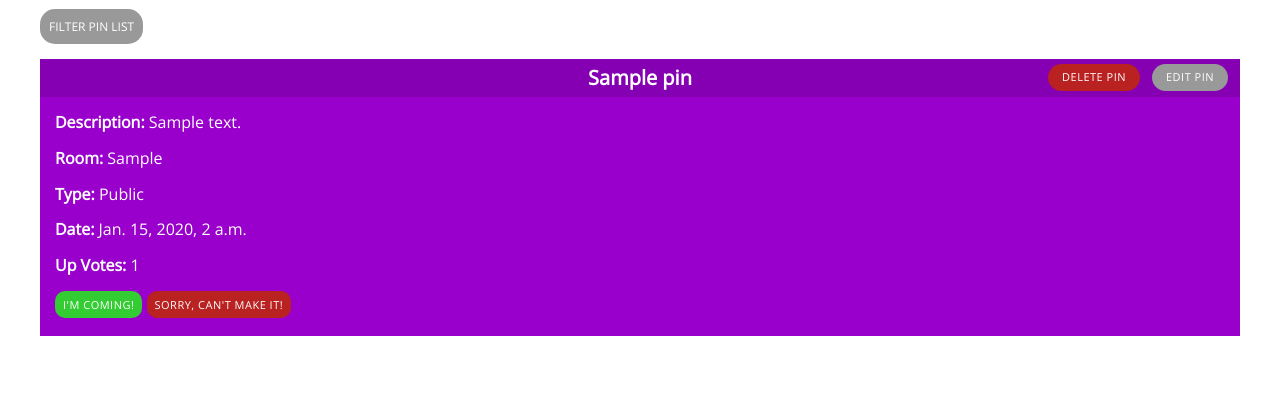
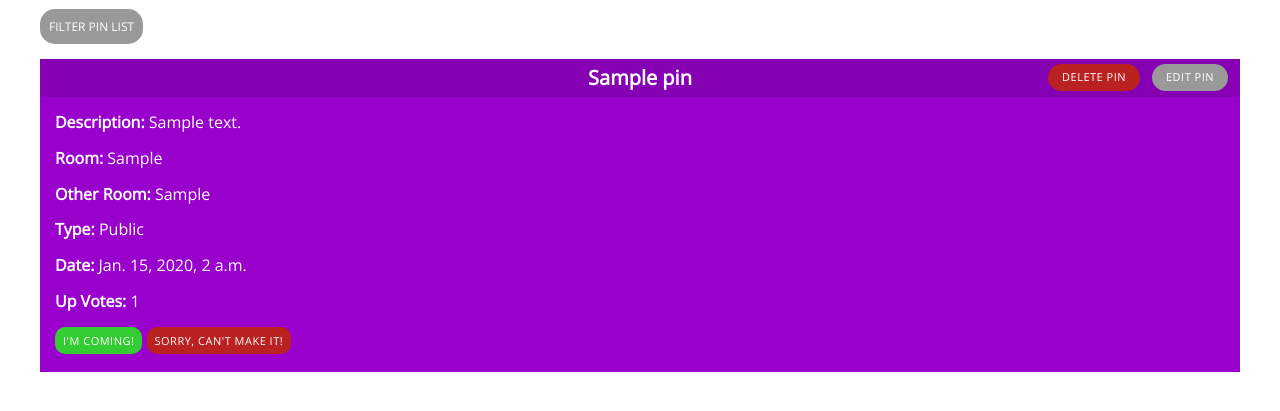
Before and after one commit to jbryant5/GarfieldWAY, a Django app: page /pins/ in a window 1280 px wide. Shown: the part 150-561 px from the top of the page. Run offline with Django 3.2, Linux system fonts and the light colour scheme; tables that the repository leaves empty hold one stand-in row (values such as "Sample post").

Commit message:
finished filtering and added other room field

```diff
--- a/pins/models.py
+++ b/pins/models.py
@@ -22,7 +22,8 @@ TYPE_CHOICES = (
 class Pin(models.Model):
    pin_name = models.CharField(max_length=100)
    pin_description = models.CharField(max_length=300, null = True)
-   pin_room = models.CharField(max_length=20, validators = [validate_room])
+   pin_room = models.CharField(max_length=20, validators = [validate_room], null=True, blank=True)
+   other_pin_room = models.CharField(max_length=100, null=True, blank=True)
    created_at = models.DateTimeField(auto_now_add=True)
    updated_at = models.DateTimeField(auto_now=True)
 
@@ -32,8 +33,9 @@ class Pin(models.Model):
       return super(Pin, self).save(**kwargs)
 
    def clean (self):
-      pin_number = int(self.pin_room)
-      print(self.pin_room)
+      pin_number = 101
+      if self.pin_room is not '':
+         pin_number = int(self.pin_room)
       if not((pin_number>=100 and pin_number<124) or (pin_number>=200 and pin_number<240) or (pin_number>=300 and pin_number<340)):
          raise ValidationError ('Please enter a valid room number')
       elif():
--- a/pins/templates/pins/index.html
+++ b/pins/templates/pins/index.html
@@ -123,6 +123,10 @@
 						</li>
 
 						<li>
+							<b>Other Room:</b> {{ pin.other_pin_room }}
+						</li>
+
+						<li>
 							<b>Type:</b> {{ pin.pin_type }}
 						</li>
 
--- a/pins/views.py
+++ b/pins/views.py
@@ -92,6 +92,7 @@ def create(request):
        pin = Pin ()
        pin.pin_name = request.POST.get('pin_name')
        pin.pin_room = request.POST.get('pin_room')
+       pin.other_pin_room = request.POST.get('other_pin_room')
        pin.pin_description = request.POST.get('pin_description')
        pin.date = request.POST.get('date')
        pin.pin_type = request.POST.get('pin_type')
@@ -111,13 +112,12 @@ def edit(request, pin_id):
       if request.POST.get('_save') is not None:
          pin.pin_name = request.POST.get('pin_name')
          pin.pin_room = request.POST.get('pin_room')
+         pin.other_pin_room = request.POST.get('other_pin_room')
          pin.pin_description = request.POST.get('pin_description')
          pin.date = request.POST.get('date')
          pin.pin_type = request.POST.get('pin_type')
          pin.save()
          return redirect('/pins')
-#       else:
-#          return redirect('/pins/edit/pk')
     else:
       form = PinForm(instance=pin)
     template = loader.get_template('pins/edit.html')
```
Also changed, not shown: pins/forms.py (+3 -5 lines), pins/migrations/0005_auto_20190313_0923.py (added).
